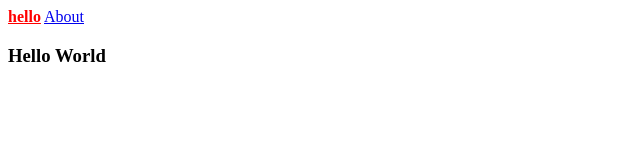
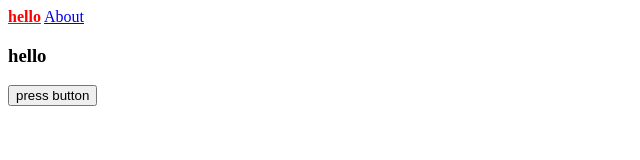
Before and after one commit to duncan-iaria/ui-router-turtorial, a website built with webpack: page app/index.html in a window 1280 px wide. Both pictures are taken after a click on the link "hello". Shown: the whole page, without its empty margins (0-640 px from the left). Built offline with nearby package versions, Linux system fonts and the light colour scheme; some packages are replaced by stand-ins of ours.

Commit message:
hello state now uses a component

```diff
--- a/app/app.module.js
+++ b/app/app.module.js
@@ -22,13 +22,15 @@
 
 function config( $stateProvider )
 {
-    const helloState = {
+    const helloState =
+    {
         name: 'hello',
         url: '/hello',
-        template: '<h3>Hello World</h3>'
+        component: 'hello',
     }
 
-    const aboutState = {
+    const aboutState =
+    {
         name: 'about',
         url: '/about',
         template: '<h3>About The World</h3>'
--- /dev/null
+++ b/app/hello/hello.component.js
@@ -0,0 +1,16 @@
+const hello =
+{
+    template: '<h3>hello</h3><button ng-click="$ctrl.toggleGreeting()">press button</button>',
+
+    controller: function()
+    {
+        this.greeting = 'hello',
+
+        this.toggleGreeting = function()
+        {
+            console.log( "hey" );
+        }
+    }
+};
+
+export default hello;
```
Also changed, not shown: app/app.js (+7 -1 lines), app/index.html (+1 -0 lines).
